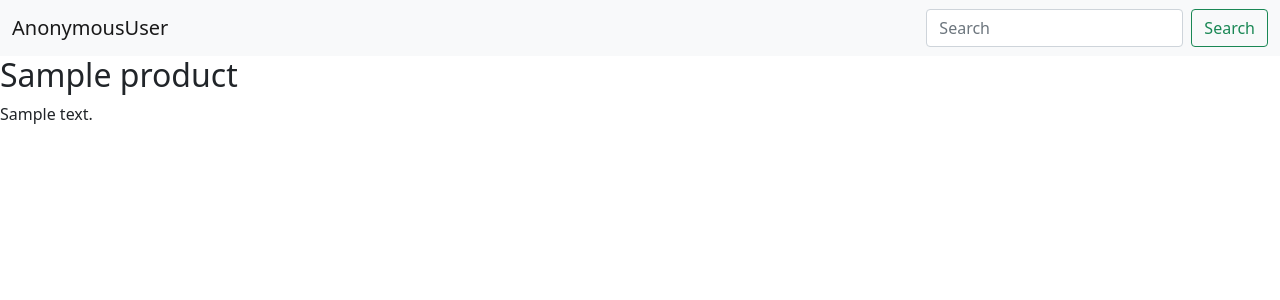
After one commit to thinknetica-django-lab-02/i10dev, a Django app: page /goods/1/ in a window 1280 px wide. The commit adds this page. Shown: the top 300 px of the page. Run offline with Django 3.2, Linux system fonts and the light colour scheme; tables that the repository leaves empty hold one stand-in row (values such as "Sample post").

Commit message:
Customizing View Views

```diff
--- a/clone_ozon/main/models.py
+++ b/clone_ozon/main/models.py
@@ -5,7 +5,9 @@ class Seller(models.Model):
     name = models.CharField(max_length=150, verbose_name='Имя поставщика')
     address = models.TextField(verbose_name='Адрес', blank=True)
     phone = models.CharField(max_length=12, blank=True)
-    descriptions = models.TextField(blank=True, verbose_name='Описание продавца')
+    descriptions = models.TextField(
+        blank=True, verbose_name='Описание продавца')
+
     def __str__(self):
         return self.name
 
@@ -27,6 +29,9 @@ class Product(models.Model):
     def __str__(self):
         return self.name
 
+    def get_absolute_url(self):
+        return reverse("product_detail", kwargs={"pk": self.pk})
+
 
 class Tag(models.Model):
     name = models.CharField(max_length=255)
--- a/clone_ozon/main/templates/general/header.html
+++ b/clone_ozon/main/templates/general/header.html
@@ -3,9 +3,6 @@
 <nav class="navbar navbar-light bg-light">
   <div class="container-fluid">
     <a class="navbar-brand">{{user}}</a>
-    Время сервера - {%currenttime%}
-    <br/>
-    {{ 'Привет, мир!'|revers }}
     <form class="d-flex">
       <input class="form-control me-2" type="search" placeholder="Search" aria-label="Search">
       <button class="btn btn-outline-success" type="submit">Search</button>
--- /dev/null
+++ b/clone_ozon/main/templates/main/product_details.html
@@ -0,0 +1,7 @@
+{% extends 'main/template.html' %}
+
+{% block content %}
+    <h2>{{product.name}}</h2>
+    <p>{{product.description}}</p>
+
+{% endblock content %}
--- a/clone_ozon/main/urls.py
+++ b/clone_ozon/main/urls.py
@@ -1,8 +1,11 @@
 from django.urls import path, include
-from .views import index,about
+from .views import index,about,ProductList, ProductDetail
 from django.contrib.flatpages import views
+
 
 urlpatterns = [
     path('', index),
-    path('about/', about)
+    path('about/', about),
+    path('goods/', ProductList.as_view()),
+    path("goods/<int:pk>/", ProductDetail.as_view())
 ]
--- a/clone_ozon/main/views.py
+++ b/clone_ozon/main/views.py
@@ -1,9 +1,9 @@
-from django.shortcuts import render
-# from .queries import test
+from django.shortcuts import render, get_object_or_404
+from django.views.generic import ListView, DetailView
+from .models import Product, Seller
 
 
 def index(request):
-    # test()
     return render(request, 'main/main.html', {
         'title': 'Main',
         'user': request.user,
@@ -16,3 +16,23 @@ def about(request):
         'title': 'About',
         'turn_on_block': False
     })
+
+
+class ProductList(ListView):
+    model = Product
+    template_name='main/product_list.html'
+
+
+class ProductDetail(DetailView):
+    template_name='main/product_details.html'
+    model = Product
+    slug_url_kwarg='pk'
+    context_object_name='product'
+
+    def get_context_data(self, **kwargs):
+        context = super().get_context_data(**kwargs)
+        print('--------------------')
+        print(context['product'])
+        print('--------------------')
+        # context["name"] = self.kwargs['name']
+        return context
```
Also changed, not shown: clone_ozon/main/templates/main/product_list.html (added, +16 -0 lines).
